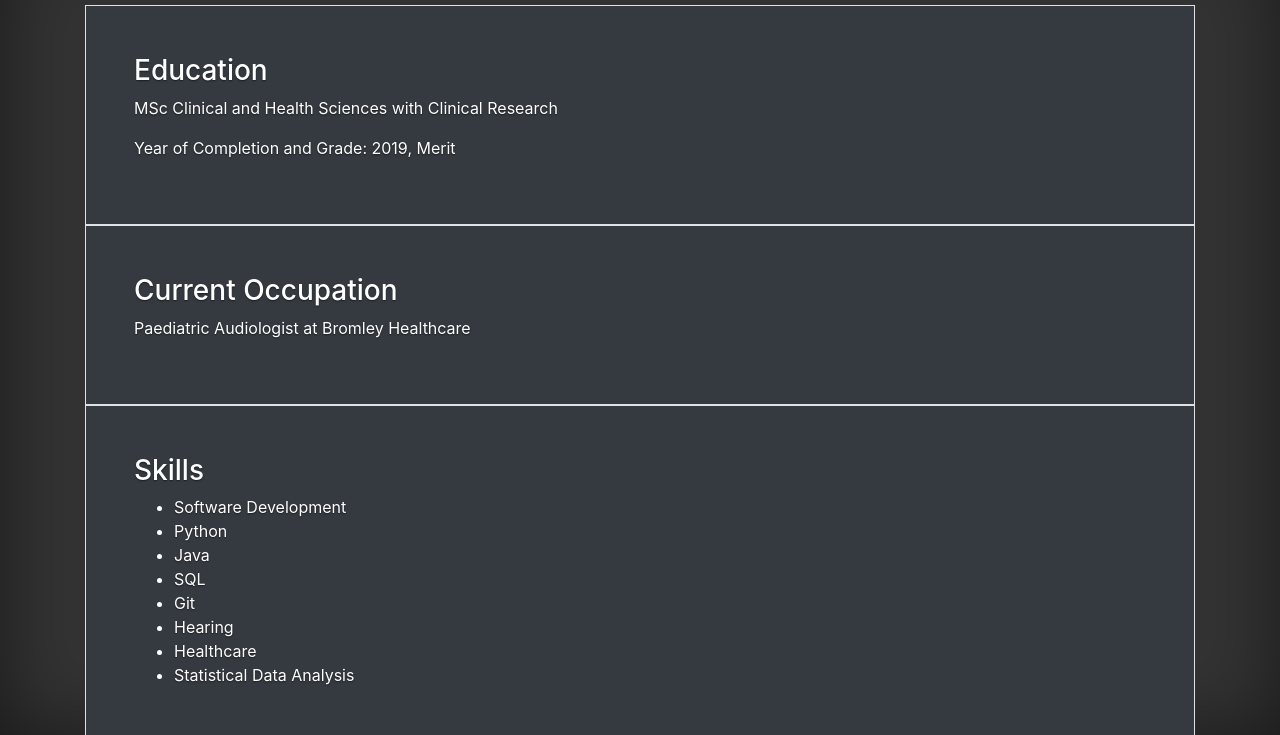
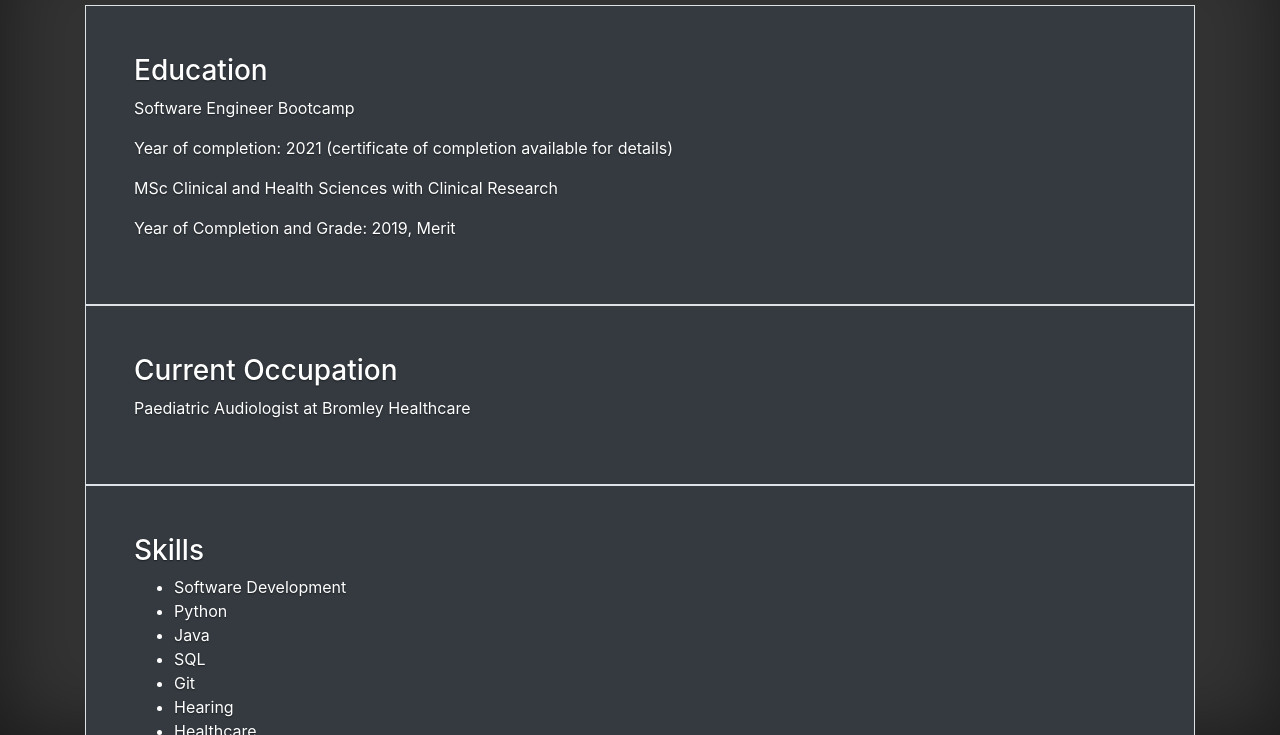
Before and after one commit to esfurtado/Elda_Furtado_resume, a plain HTML site: page Page2.html in a window 1280 px wide. Shown: the part 65-800 px from the top of the page. Drawn offline with nearby package versions, Linux system fonts and the light colour scheme.

Commit message:
Bootcamp completion details

```diff
--- a/Page2.html
+++ b/Page2.html
@@ -15,6 +15,9 @@
 
             <div class="h-30 p-5 bg-dark border rounded-3">
                 <h3>Education</h3>
+                <p>Software Engineer Bootcamp<p>
+                <p>Year of completion: 2021 (certificate of completion available for details)<p>
+                <p> <p>
                 <p>MSc Clinical and Health Sciences with Clinical Research</p>
                 <p>Year of Completion and Grade: 2019, Merit</p>
             </div>
```
